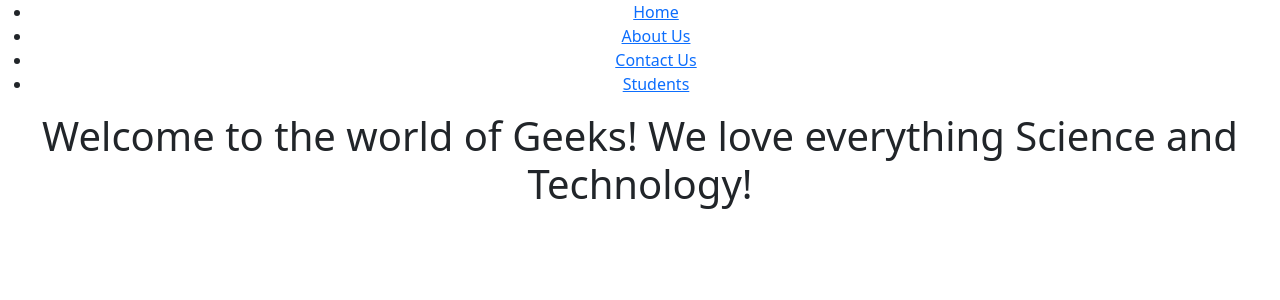
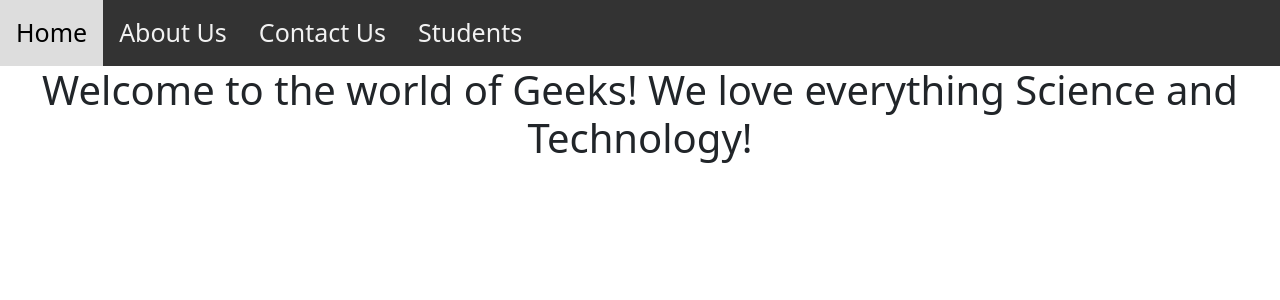
Before and after one commit to Paignton/geeks, a React (Create React App) app: page / in a window 1280 px wide. Shown: the top 300 px of the page. Built offline with nearby package versions, Linux system fonts and the light colour scheme.

Commit message:
Changes website navigation to a nav bar

```diff
--- a/src/App.js
+++ b/src/App.js
@@ -10,20 +10,12 @@ class App extends Component {
     return (
       <Router>
         <div className="App">
-          <ul>
-            <li>
-              <Link to="/">Home</Link>
-            </li>
-            <li>
-              <Link to="/about">About Us</Link>
-            </li>
-            <li>
-              <Link to="/contact">Contact Us</Link>
-            </li>
-            <li>
-              <Link to="/students">Students</Link>
-            </li>
-          </ul>
+          <div class="topnav">
+            <Link to="/">Home</Link>
+            <Link to="/about">About Us</Link>
+            <Link to="/contact">Contact Us</Link>
+            <Link to="/students">Students</Link>
+          </div>
           <Routes>
             <Route exact path="/" element={<Home />}></Route>
             <Route exact path="/about" element={<About />}></Route>
```
